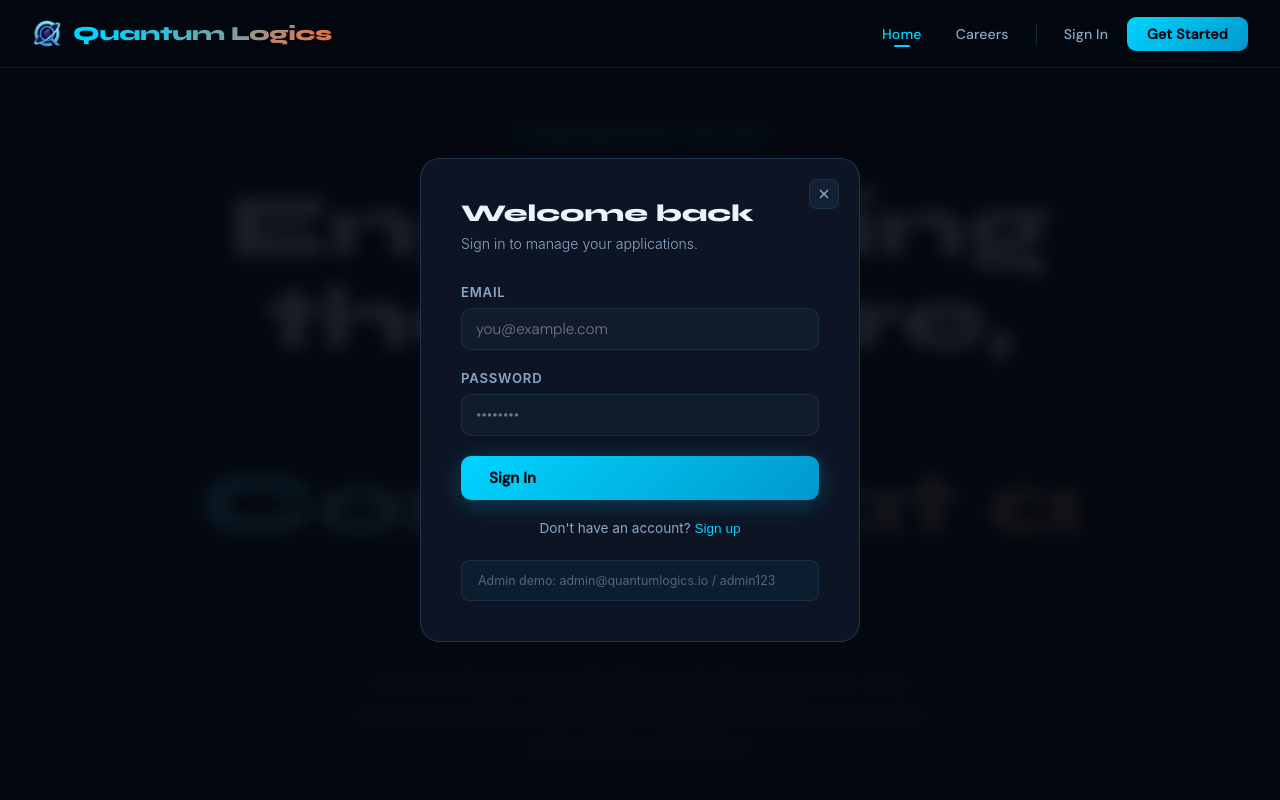
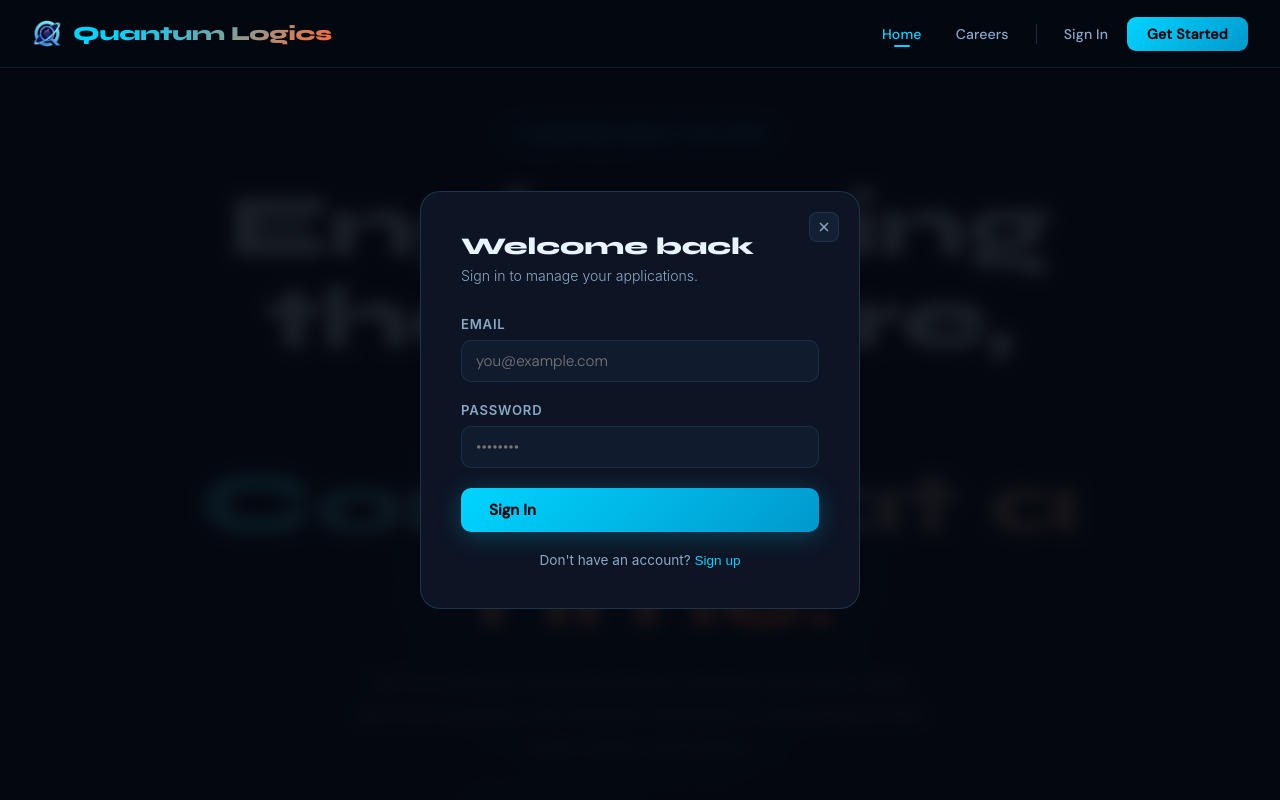
Before and after one commit to SENODROOM/Quantum-Logics-Frontend, a React (Create React App) app: page / in a window 1280 px wide. Both pictures are taken after a click on the button "Sign In". Shown: the top 800 px of the page. Built offline with nearby package versions, Linux system fonts and the light colour scheme; no server answers.

Commit message:
AuthModal

```diff
--- a/src/components/AuthModal.jsx
+++ b/src/components/AuthModal.jsx
@@ -99,11 +99,6 @@ export default function AuthModal({ mode, onClose, onLogin, setMode, notify }) {
             <>Already have an account? <button style={{ background: "none", border: "none", color: "var(--primary)", cursor: "pointer", fontSize: "0.85rem" }} onClick={() => setMode("login")}>Sign in</button></>
           )}
         </p>
-
-        {/* ── Admin Demo Hint ───────────────────────────── */}
-        <div style={{ marginTop: "1.5rem", padding: "0.75rem 1rem", background: "rgba(0,212,255,0.05)", border: "1px solid var(--border)", borderRadius: 8, fontSize: "0.78rem", color: "var(--text3)" }}>
-          Admin demo: admin@quantumlogics.io / admin123
-        </div>
       </div>
     </div>
   );
```
